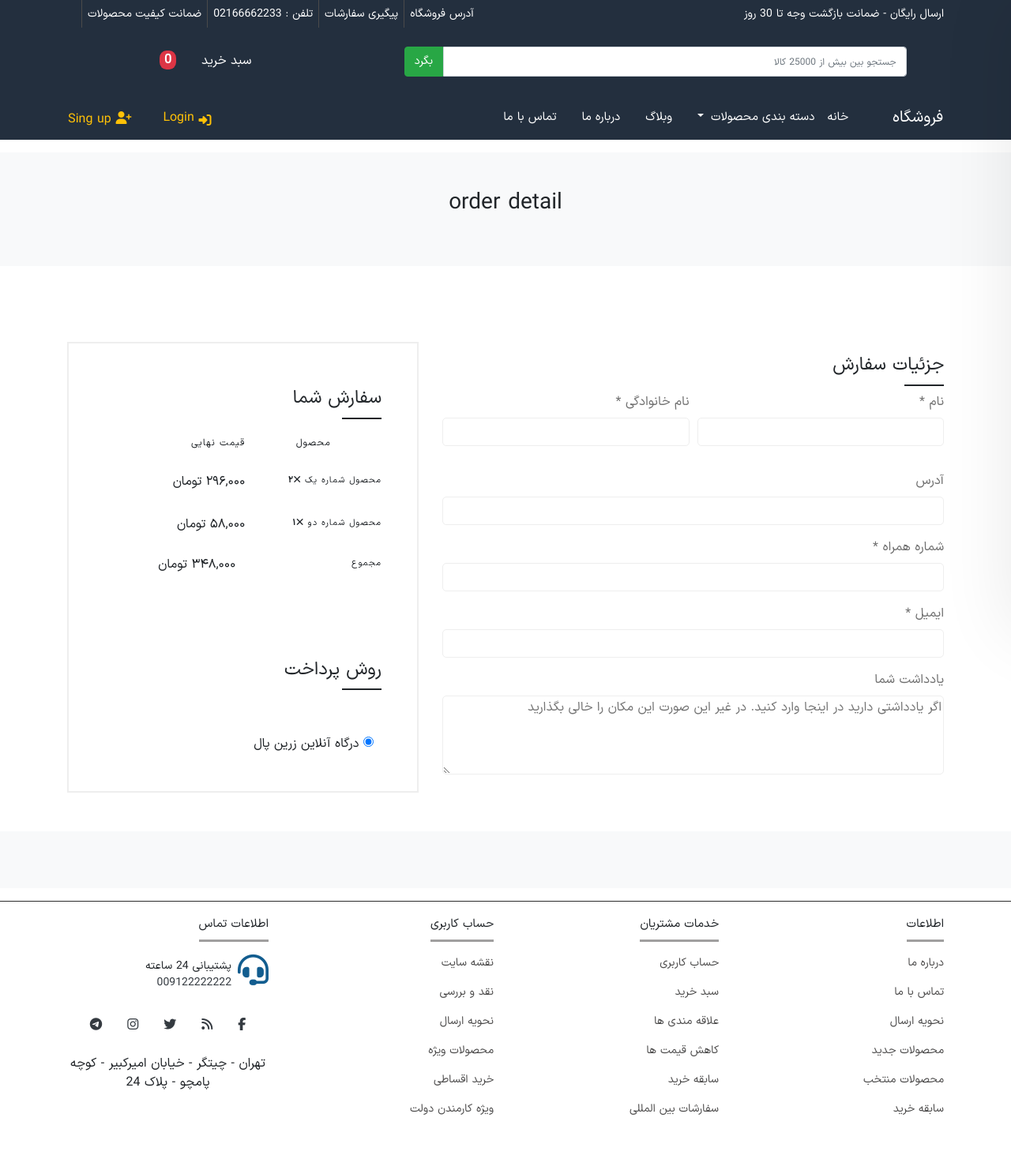
After one commit to Hossein-YB/online-shop, a Django app: page /order/ in a window 1280 px wide. The commit adds this page. Shown: the whole page at 79% size. Run offline with Django 4.2, Linux system fonts and the light colour scheme; parts of the project's set-up code (start-up, migrations or seed data) failed here and were passed over; some libraries are stand-ins or nearby versions; some web fonts are replaced.

Commit message:
add order front file

```diff
--- a/config/urls.py
+++ b/config/urls.py
@@ -24,6 +24,7 @@ urlpatterns = [
     path('',  include('pages.urls')),
     path('products/', include('products.urls')),
     path('cart/', include('cart.urls', namespace="cart_url")),
+    path('order/', include('orders.urls')),
     path('media/', include('cart.urls')),
 
 
--- /dev/null
+++ b/orders/templates/orders/order_detail.html
@@ -0,0 +1,143 @@
+{% extends '_base.html' %}
+{% load static %}
+{% load crispy_forms_tags %}
+{% load comment_tags %}
+{% load i18n %}
+{% load jalali_tags %}
+{% load convert_number %}
+
+{% block page_tilte %}
+    {% translate "order detail" %}
+{% endblock %}
+
+{% block content %}
+    <!-- Main Wrapper Start -->
+    <div class="container-fluid bg-light">
+        {% translate 'order detail' as page_name %}
+        {% include 'page_title.html' with page_name=page_name %}
+        <div class="row">
+            <div class="container-fluid bg-white py-5">
+                <div class="row mt-5">
+                    <div class="col-sm-12">
+                        <div class="container">
+                            <div class="row">
+                                <!-- Checkout Area Start -->
+                                <div class="col-sm-12 col-md-7">
+                                    <div class="checkout-title mt-3">
+                                        <h2>جزئیات سفارش</h2>
+                                    </div>
+                                    <div class="checkout-form">
+                                        <form action="#" class="form form-checkout">
+                                            <div class="form-row mb-3">
+                                                <div class="form-group col-md-6 mb-sm--30">
+                                                    <label for="billing_fname" class="form-label form-label-2">نام <span
+                                                            class="required">*</span></label>
+                                                    <input type="text" name="billing_fname" id="billing_fname"
+                                                           class="form-input form-input-2">
+                                                </div>
+                                                <div class="form-group col-md-6">
+                                                    <label for="billing_lname" class="form-label form-label-2">نام
+                                                        خانوادگی <span class="required">*</span></label>
+                                                    <input type="text" name="billing_lname" id="billing_lname"
+                                                           class="form-input form-input-2">
+                                                </div>
+                                            </div>
+                                            <div class="form-row mb--20">
+                                                <div class="form-group col-12">
+                                                    <label for="billing_company"
+                                                           class="form-label form-label-2">آدرس</label>
+                                                    <input type="text" name="billing_company" id="billing_company"
+                                                           class="form-input form-input-2">
+                                                </div>
+                                            </div>
+                                            <div class="form-row mb--20">
+                                                <div class="form-group col-12">
+                                                    <label for="billing_phone" class="form-label form-label-2">شماره
+                                                        همراه <span class="required">*</span></label>
+                                                    <input type="text" name="billing_phone" id="billing_phone"
+                                                           class="form-input form-input-2">
+                                                </div>
+                                            </div>
+                                            <div class="form-row mb--20">
+                                                <div class="form-group col-12">
+                                                    <label for="billing_email" class="form-label form-label-2">ایمیل
+                                                        <span class="required">*</span></label>
+                                                    <input type="email" name="billing_email" id="billing_email"
+                                                           class="form-input form-input-2">
+                                                </div>
+                                            </div>
+                                            <div class="form-row">
+                                                <div class="form-group col-12">
+                                                    <label for="orderNotes" class="form-label form-label-2">یادداشت
+                                                        شما</label>
+                                                    <textarea class="form-input form-input-2 form-input-textarea"
+                                                              id="orderNotes" name="orderNotes"
+                                                              placeholder="اگر یادداشتی دارید در اینجا وارد کنید. در غیر این صورت این مکان را خالی بگذارید"></textarea>
+                                                </div>
+                                            </div>
+                                        </form>
+                                    </div>
+                                </div>
+                                <div class="col-sm-12 col-md-5">
+                                    <div class="order-details">
+                                        <div class="checkout-title mt-3">
+                                            <h2>سفارش شما</h2>
+                                        </div>
+                                        <div class="table-content table-responsive mb-5">
+                                            <table class="table order-table order-table-2">
+                                                <thead>
+                                                <tr>
+                                                    <th>محصول</th>
+                                                    <th class="text-left">قیمت نهایی</th>
+                                                </tr>
+                                                </thead>
+                                                <tbody>
+                                                <tr>
+                                                    <th>محصول شماره یک
+                                                        <strong><span>&#10005;</span>۲</strong>
+                                                    </th>
+                                                    <td class="text-left">۲۹۶,۰۰۰ تومان</td>
+                                                </tr>
+                                                <tr>
+                                                    <th>محصول شماره دو
+                                                        <strong><span>&#10005;</span>۱</strong>
+                                                    </th>
+                                                    <td class="text-left">۵۸,۰۰۰ تومان</td>
+                                                </tr>
+                                                </tbody>
+                                                <tfoot>
+                                                <tr class="cart-subtotal">
+                                                    <th>مجموع</th>
+                                                    <td class="text-left">۳۴۸,۰۰۰ تومان</td>
+                                                </tr>
+                                                </tfoot>
+                                            </table>
+                                        </div>
+                                        <div class="checkout-payment checkout-title">
+                                            <h2 class="py-5">روش پرداخت</h2>
+                                            <form action="#" class="payment-form">
+                                                <div class="payment-group mb--10">
+                                                    <div class="payment-radio">
+                                                        <input type="radio" value="bank" name="payment-method" id="bank"
+                                                               checked>
+                                                        <label class="payment-label" for="cheque">درگاه آنلاین زرین
+                                                            پال</label>
+                                                    </div>
+                                                </div>
+                                            </form>
+                                        </div>
+                                    </div>
+                                </div>
+                                <!-- Checkout Area End -->
+                            </div>
+                        </div>
+                    </div>
+                    <!-- Main Content Wrapper Start -->
+
+                </div>
+            </div>
+        </div>
+        {% include 'end_container.html' %}
+    </div>
+    <!-- Main Wrapper End -->
+{% endblock %}
--- /dev/null
+++ b/orders/urls.py
@@ -0,0 +1,6 @@
+from django.urls import path
+from .views import order_detail_view
+
+urlpatterns = [
+    path('', order_detail_view, name="order_detail")
+]
--- a/orders/views.py
+++ b/orders/views.py
@@ -1,3 +1,5 @@
 from django.shortcuts import render
 
-# Create your views here.
+
+def order_detail_view(request):
+    return render(request, 'orders/order_detail.html')
--- /dev/null
+++ b/static/css/_check_out.css
@@ -0,0 +1,81 @@
+.checkout-title h2 {
+    font-size: 23px;
+}
+
+.checkout-title h2::after {
+    content: "";
+    width: 50px;
+    display: block;
+    margin-top: 10px;
+    border-bottom-width: 2px;
+    border-bottom-style: solid;
+    border-color: inherit;
+}
+
+.form-label-2 {
+    font-size: 14px;
+}
+
+.form-label {
+    color: #707070;
+    font-size: 16px;
+    font-weight: 500;
+}
+
+.form-input-2 {
+    height: 40px;
+}
+
+.form-input {
+    border: 1px solid #eeeeee;
+    width: 100%;
+    height: 36px;
+    padding-left: 10px;
+    -webkit-border-radius: 5px;
+    -moz-border-radius: 5px;
+    -ms-border-radius: 5px;
+    -o-border-radius: 5px;
+    border-radius: 5px;
+}
+
+.form-input-textarea {
+    height: 100px;
+}
+
+.order-details {
+    padding: 40px 45px;
+    border: 2px solid #eeeeee;
+}
+
+.table th,
+.table td {
+    min-width: 100px;
+}
+
+.table thead th,
+.table th {
+    text-transform: uppercase;
+    padding: 13px 0;
+    letter-spacing: 1px;
+    font-weight: 400;
+    font-size: 11px;
+    border: 0px solid #eeeeee;
+    vertical-align: middle;
+}
+
+.table tbody td {
+    padding: 15px 0;
+}
+
+.table td {
+    vertical-align: middle;
+    border: 0px solid #eeeeee;
+}
+
+.payment-radio input {
+    margin-right: 10px;
+}
+
+.payment-label {
+    text-transform: uppercase;
+}
--- a/static/css/style.css
+++ b/static/css/style.css
@@ -4,6 +4,7 @@
 @import '_product-breadcrum.css';
 @import '_product_info.css';
 @import '_product_tab.css';
+@import '_check_out.css';
 @import '_cart.css';
 @import '_shop_cart.css';
 @import '_pagination.css';
--- /dev/null
+++ b/templates/end_container.html
@@ -0,0 +1,7 @@
+<div class="row">
+            <div class="col-sm-12">
+                <br>
+                <br>
+                <br>
+            </div>
+        </div>
--- /dev/null
+++ b/templates/page_title.html
@@ -0,0 +1,5 @@
+<div class="row">
+            <div class="col-sm-12 text-center w-100 title-shop-cart">
+                <h3>{{ page_name }}</h3>
+            </div>
+        </div>
```
